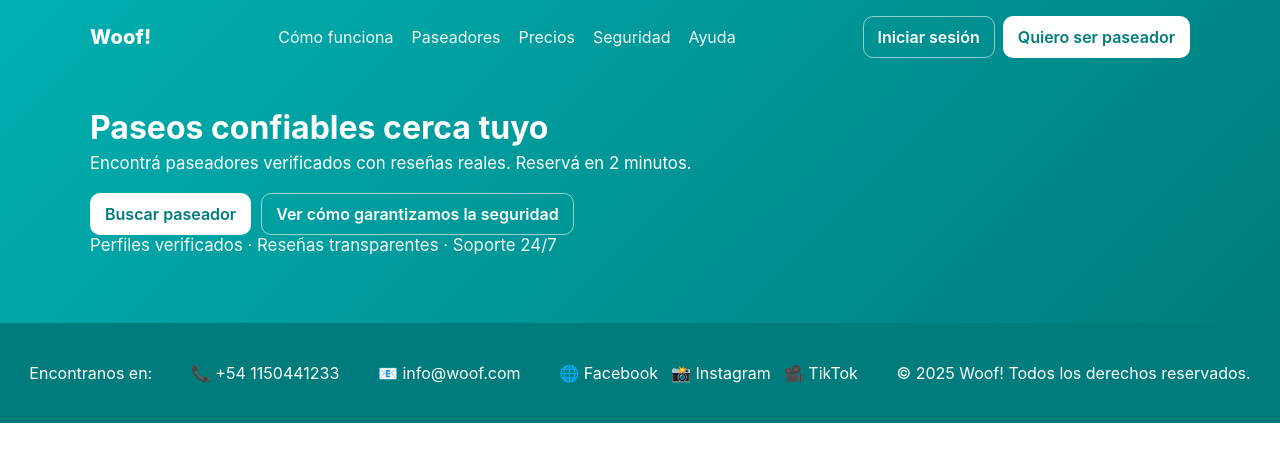
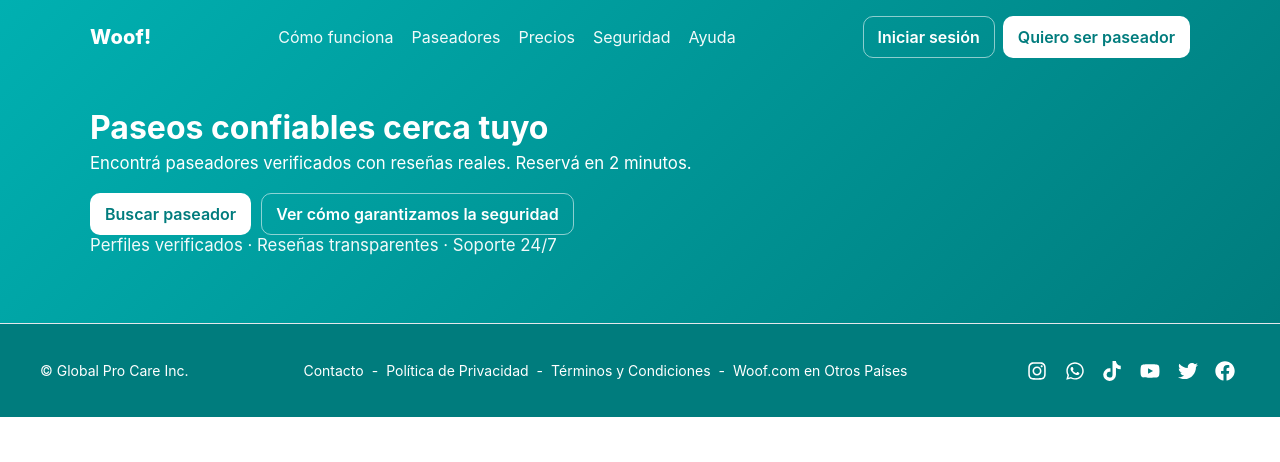
Before and after one commit to diazme1/woof, a React (Create React App) app in the folder woof-frontend/: page / in a window 1280 px wide. Shown: the top 462 px of the page. Built offline with nearby package versions, Linux system fonts and the light colour scheme.

Commit message:
Footer refactorizado, falta logo

```diff
--- a/woof-frontend/package.json
+++ b/woof-frontend/package.json
@@ -9,6 +9,7 @@
     "@testing-library/user-event": "^13.5.0",
     "react": "^19.1.1",
     "react-dom": "^19.1.1",
+    "react-icons": "^5.5.0",
     "react-scripts": "5.0.1",
     "web-vitals": "^2.1.4"
   },
--- a/woof-frontend/src/components/Footer/Footer.jsx
+++ b/woof-frontend/src/components/Footer/Footer.jsx
@@ -1,23 +1,42 @@
 import {useState} from "react";
 import styles from "./Footer.module.css";
+import { FaInstagram, FaWhatsapp, FaTiktok, FaYoutube, FaTwitter, FaFacebook } from "react-icons/fa";
+// import logo from "../../assets/logo.png";
 
+// <img src={logo} alt="Logo" className={styles.footerLogo} /> en linea 14
 const Footer = () => {
     const [menuOpen, setMenuOpen] = useState(false);
-
     return (
         <footer className={styles.footer}>
-            <div>Encontranos en:</div>
-            <div>📞 +54 1150441233</div>
-            <div>📧 info@woof.com</div>
-            <div className={styles.socials}>
-                <a href="">🌐 Facebook</a>
-                <a href="">📸 Instagram</a>
-                <a href="">🎥 TikTok</a>
+            <div className={styles.footerContainer}>
+
+                {/* Izquierda: Logo + copyright */}
+                <div className={styles.footerLeft}>
+                    <p className={styles.footerText}>© Global Pro Care Inc.</p>
+                </div>
+
+                {/* Centro: Links */}
+                <div className={styles.footerLinks}>
+                    <a href="/contacto" className={styles.footerLink}>Contacto</a>
+                    <span>-</span>
+                    <a href="/privacidad" className={styles.footerLink}>Política de Privacidad</a>
+                    <span>-</span>
+                    <a href="/terminos" className={styles.footerLink}>Términos y Condiciones</a>
+                    <span>-</span>
+                    <a href="/paises" className={styles.footerLink}>Woof.com en Otros Países</a>
+                </div>
+
+                {/* Derecha: Redes sociales */}
+                <div className={styles.footerSocials}>
+                    <a href="#" className={styles.footerIcon}><FaInstagram/></a>
+                    <a href="#" className={styles.footerIcon}><FaWhatsapp/></a>
+                    <a href="#" className={styles.footerIcon}><FaTiktok/></a>
+                    <a href="#" className={styles.footerIcon}><FaYoutube/></a>
+                    <a href="#" className={styles.footerIcon}><FaTwitter/></a>
+                    <a href="#" className={styles.footerIcon}><FaFacebook/></a>
+                </div>
             </div>
-            <div>© 2025 Woof! Todos los derechos reservados.</div>
-
         </footer>
     );
-};
-
+}
 export default Footer;
--- a/woof-frontend/src/components/Footer/Footer.module.css
+++ b/woof-frontend/src/components/Footer/Footer.module.css
@@ -4,31 +4,87 @@
     --primary-700:#007C7D;  /* teal oscuro */
     --accent:#FF6F61;       /* coral (CTA) */
     --ink:#102A43;          /* texto principal */
-    --muted:#627D98;        /* texto secundario */
+    --muted: #84aed1;        /* texto secundario */
     --bg:#F7F9FB;           /* fondo app */
     --card:#FFFFFF;
     --line:#E4E7EB;
 }
 .footer {
-    display: flex;
-    justify-content: space-around;   /* distribuye cada bloque horizontalmente */
-    align-items: center;             /* centra verticalmente */
-    padding: 40px 10px;
-    background: var(--primary-700);      /* mismo color que el botón */
-    color: white;
-    width: AUTO;
+    background-color: var(--primary-700);
+    border-top: 1px solid #e5e7eb; /* Línea superior gris */
+    padding: 1.5rem 0;           /* Espaciado vertical */
+    width: 100%;
 }
 
-.socials {
+.footerContainer {
+    max-width: 1200px;
+    margin: 0 auto;
+    padding: 0 1.5rem;
     display: flex;
-    gap: 13px;   /* espacio entre links */
+    flex-direction: column;
+    gap: 1rem;
+    align-items: center;
+    justify-content: space-between;
 }
 
-.footer a {
-    color: white;
-    text-decoration: none;
+@media (min-width: 768px) {
+    .footerContainer {
+        flex-direction: row;
+    }
 }
 
-.footer a:hover {
-    text-decoration: underline;
+.footerLeft {
+    display: flex;
+    align-items: center;
+    gap: 0.5rem;
 }
+
+.footerLogo {
+    width: 40px;
+    height: 40px;
+    object-fit: contain;
+}
+
+.footerText {
+    font-size: 0.875rem;
+    color: #ffffff;
+}
+
+/* Centro */
+.footerLinks {
+    display: flex;
+    flex-wrap: wrap;
+    gap: 0.5rem;
+    font-size: 0.875rem;
+    color: #ffffff;
+}
+
+.footerLink {
+    color: #ffffff;
+    text-decoration: none;
+    transition: color 0.2s;
+}
+
+.footerLink:hover {
+    color: #000000; /* negro */
+}
+
+/* Derecha */
+.footerSocials {
+    display: flex;
+    gap: 0.5rem;
+}
+
+.footerIcon {
+    display: flex;
+    align-items: center;
+    justify-content: center;
+    color: #ffffff;
+    font-size: 1.25rem;
+    padding: 0.3rem;
+    transition: background-color 0.2s;
+}
+
+.footerIcon:hover {
+    background-color: #4b5563;
+}
```
Also changed, not shown: 1 other file (tests, documents, lock files or other folders).
